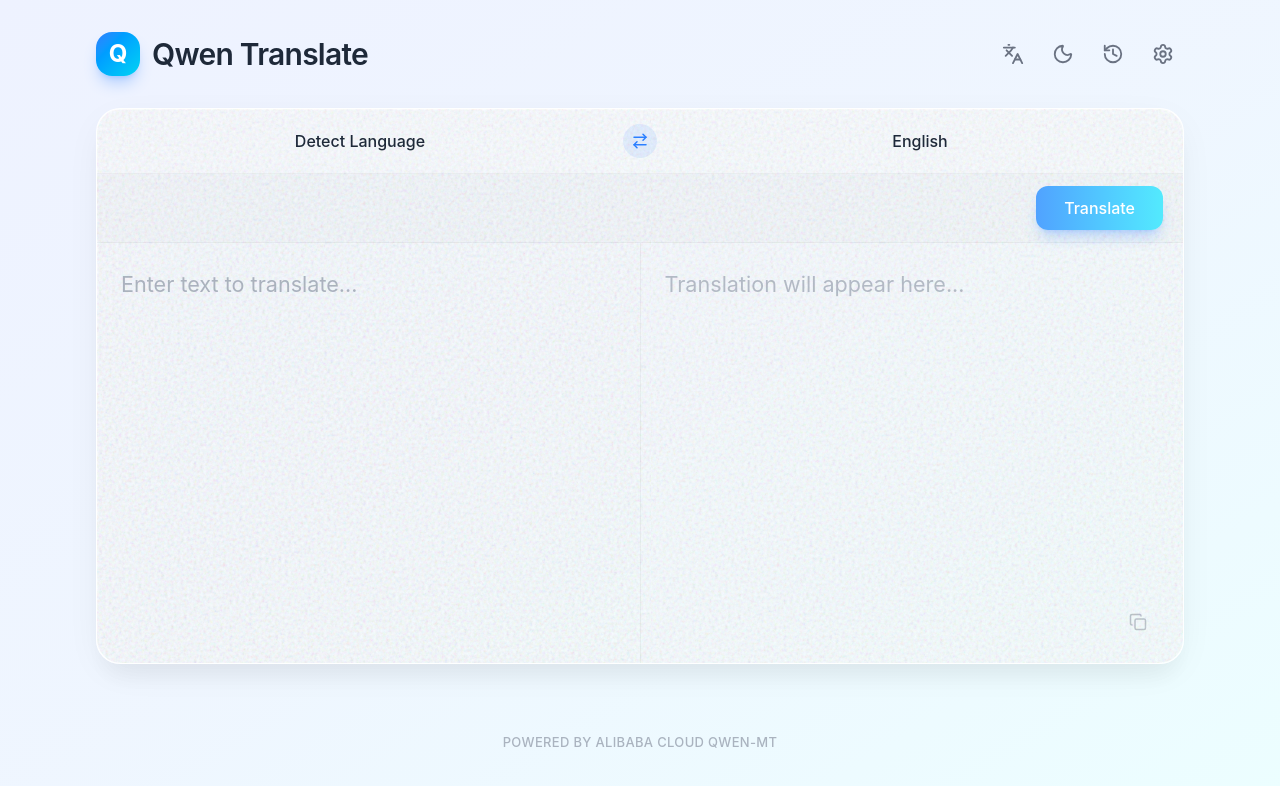
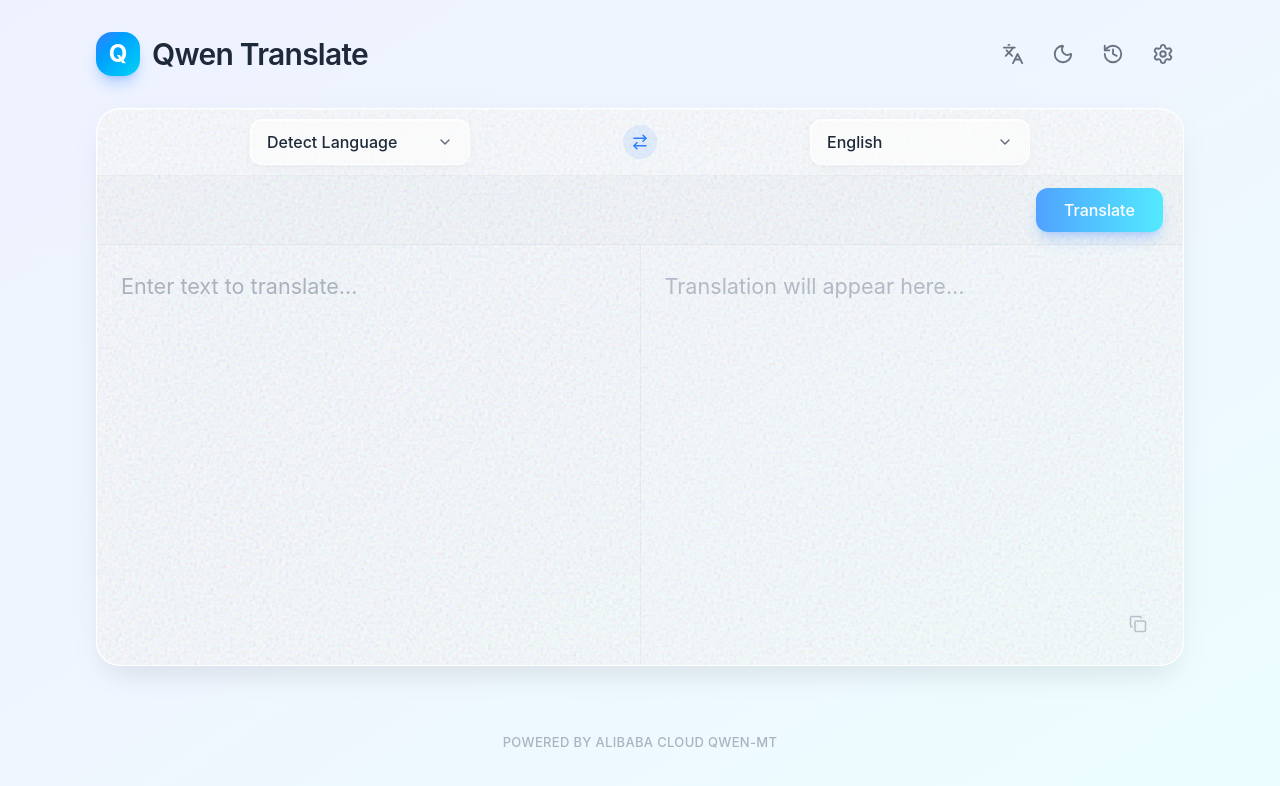
Before and after one commit to peregrinewang/Qwen-Translate, a React (Vite) app: page / in a window 1280 px wide. Shown: the top 786 px of the page. Built offline with nearby package versions, Linux system fonts and the light colour scheme.

Commit message:
feat: implement settings modal with glossary, memory, and domain configuration support

```diff
--- a/src/App.tsx
+++ b/src/App.tsx
@@ -1,4 +1,4 @@
-import React, { useState, useEffect } from 'react';
+import React, { useState, useEffect, useCallback, memo } from 'react';
 import { Settings, History, ArrowRightLeft, Copy, Check, AlertCircle, Loader2, X, Sun, Moon, Languages } from 'lucide-react';
 import { motion, AnimatePresence } from 'motion/react';
 import { languages } from './lib/languages';
@@ -6,7 +6,25 @@
 import { useLocalStorage } from './hooks/useLocalStorage';
 import { SettingsModal } from './components/SettingsModal';
 import { HistorySidebar, HistoryItem } from './components/HistorySidebar';
+import { VellumSelect } from './components/VellumSelect';
 import { i18n } from './lib/i18n';
+
+const BackgroundBlobs = memo(function BackgroundBlobs() {
+  return (
+    <div className="fixed inset-0 overflow-hidden pointer-events-none -z-10 bg-transparent flex justify-center items-center">
+      <motion.div
+        animate={{ x: [0, 30, -20, 0], y: [0, -40, 20, 0] }}
+        transition={{ duration: 15, ease: 'easeInOut', repeat: Infinity }}
+        className="absolute top-[-5%] left-[-5%] w-[45vw] h-[45vw] rounded-full bg-blue-500/15 dark:bg-blue-600/10 blur-[100px] md:blur-[140px] transform-gpu will-change-transform"
+      />
+      <motion.div
+        animate={{ x: [0, -30, 20, 0], y: [0, 40, -10, 0] }}
+        transition={{ duration: 18, ease: 'easeInOut', repeat: Infinity }}
+        className="absolute bottom-[-10%] right-[-10%] w-[50vw] h-[50vw] rounded-full bg-cyan-400/20 dark:bg-cyan-500/10 blur-[100px] md:blur-[140px] transform-gpu will-change-transform"
+      />
+    </div>
+  );
+});
 
 export default function App() {
   const [uiLang, setUiLang] = useLocalStorage<'en' | 'zh'>('qwen_ui_lang', 'en');
@@ -113,32 +131,24 @@
     }
   };
 
-  const handleRestoreHistory = (item: HistoryItem) => {
+  const handleRestoreHistory = useCallback((item: HistoryItem) => {
     setSourceLang(item.sourceLang);
     setTargetLang(item.targetLang);
     setInputText(item.inputText);
     setOutputText(item.outputText);
     setIsHistoryOpen(false);
-  };
+  }, [setSourceLang, setTargetLang, setInputText, setOutputText]);
+
+  const closeSettings = useCallback(() => setIsSettingsOpen(false), []);
+  const closeHistory = useCallback(() => setIsHistoryOpen(false), []);
+  const clearHistory = useCallback(() => setHistory([]), [setHistory]);
 
   const getLangName = (lang: any) => uiLang === 'zh' && lang.nameZh ? lang.nameZh : lang.name;
 
   return (
     <div className="min-h-screen bg-gradient-to-br from-indigo-50 via-blue-50 to-cyan-50 dark:from-slate-950 dark:via-slate-900 dark:to-indigo-950 text-gray-900 dark:text-gray-100 font-sans selection:bg-blue-300/40 dark:selection:bg-blue-500/40 transition-colors duration-500 flex flex-col items-center">
 
-      {/* Dynamic Ambient Background Blobs */}
-      <div className="fixed inset-0 overflow-hidden pointer-events-none -z-10 bg-transparent flex justify-center items-center">
-        <motion.div
-          animate={{ x: [0, 30, -20, 0], y: [0, -40, 20, 0] }}
-          transition={{ duration: 15, ease: 'easeInOut', repeat: Infinity }}
-          className="absolute top-[-5%] left-[-5%] w-[45vw] h-[45vw] rounded-full bg-blue-500/15 dark:bg-blue-600/10 blur-[100px] md:blur-[140px]"
-        />
-        <motion.div
-          animate={{ x: [0, -30, 20, 0], y: [0, 40, -10, 0] }}
-          transition={{ duration: 18, ease: 'easeInOut', repeat: Infinity }}
-          className="absolute bottom-[-10%] right-[-10%] w-[50vw] h-[50vw] rounded-full bg-cyan-400/20 dark:bg-cyan-500/10 blur-[100px] md:blur-[140px]"
-        />
-      </div>
+      <BackgroundBlobs />
 
       <div className="relative w-full max-w-6xl mx-auto px-4 py-8 sm:px-6 lg:px-8 flex flex-col flex-1">
 
@@ -187,17 +197,13 @@
             {/* Language Selectors Bar */}
             <div className="flex items-center justify-between px-3 py-2.5 border-b border-black/[0.04] dark:border-white/[0.08] bg-white/[0.15] dark:bg-black/[0.15]">
               <div className="flex-1 flex justify-center">
-                <select
+                <VellumSelect
                   value={sourceLang}
-                  onChange={(e) => setSourceLang(e.target.value)}
-                  className="bg-transparent text-gray-800 dark:text-gray-200 font-medium px-4 py-2.5 rounded-xl hover:bg-black/[0.03] dark:hover:bg-white/[0.05] focus:outline-none focus:ring-2 focus:ring-blue-500/30 appearance-none cursor-pointer text-center w-full max-w-[220px] transition-colors"
-                >
-                  {languages.map((lang) => (
-                    <option key={`src-${lang.code}`} value={lang.code} className="text-gray-900 bg-white dark:bg-gray-800">
-                      {getLangName(lang)}
-                    </option>
-                  ))}
-                </select>
+                  onChange={(val) => setSourceLang(val)}
+                  className="w-full max-w-[220px]"
+                  buttonClassName="bg-transparent text-gray-800 dark:text-gray-200 px-4 py-2.5 text-center"
+                  options={languages.map((lang) => ({ value: lang.code, label: getLangName(lang) }))}
+                />
               </div>
 
               <motion.button
@@ -212,17 +218,13 @@
               </motion.button>
 
               <div className="flex-1 flex justify-center">
-                <select
+                <VellumSelect
                   value={targetLang}
-                  onChange={(e) => setTargetLang(e.target.value)}
-                  className="bg-transparent text-gray-800 dark:text-gray-200 font-medium px-4 py-2.5 rounded-xl hover:bg-black/[0.03] dark:hover:bg-white/[0.05] focus:outline-none focus:ring-2 focus:ring-blue-500/30 appearance-none cursor-pointer text-center w-full max-w-[220px] transition-colors"
-                >
-                  {languages.filter(l => l.code !== 'auto').map((lang) => (
-                    <option key={`tgt-${lang.code}`} value={lang.code} className="text-gray-900 bg-white dark:bg-gray-800">
-                      {getLangName(lang)}
-                    </option>
-                  ))}
-                </select>
+                  onChange={(val) => setTargetLang(val)}
+                  className="w-full max-w-[220px]"
+                  buttonClassName="bg-transparent text-gray-800 dark:text-gray-200 px-4 py-2.5 text-center"
+                  options={languages.filter(l => l.code !== 'auto').map((lang) => ({ value: lang.code, label: getLangName(lang) }))}
+                />
               </div>
             </div>
 
@@ -352,7 +354,7 @@
 
       <SettingsModal
         isOpen={isSettingsOpen}
-        onClose={() => setIsSettingsOpen(false)}
+        onClose={closeSettings}
         apiKey={apiKey}
         setApiKey={setApiKey}
         model={model}
@@ -372,9 +374,9 @@
 
       <HistorySidebar
         isOpen={isHistoryOpen}
-        onClose={() => setIsHistoryOpen(false)}
+        onClose={closeHistory}
         history={history}
-        onClear={() => setHistory([])}
+        onClear={clearHistory}
         onRestore={handleRestoreHistory}
         t={t}
         uiLang={uiLang}
--- a/src/components/HistorySidebar.tsx
+++ b/src/components/HistorySidebar.tsx
@@ -1,4 +1,4 @@
-import React from 'react';
+import React, { memo } from 'react';
 import { X, Trash2, Clock } from 'lucide-react';
 import { motion, AnimatePresence } from 'motion/react';
 import { languages } from '../lib/languages';
@@ -22,7 +22,7 @@
   uiLang: 'en' | 'zh';
 }
 
-export function HistorySidebar({ isOpen, onClose, history, onClear, onRestore, t, uiLang }: HistorySidebarProps) {
+export const HistorySidebar = memo(function HistorySidebar({ isOpen, onClose, history, onClear, onRestore, t, uiLang }: HistorySidebarProps) {
   const getLangName = (code: string) => {
     const lang = languages.find(l => l.code === code);
     if (!lang) return code;
@@ -98,4 +98,4 @@
       )}
     </AnimatePresence>
   );
-}
+});
--- /dev/null
+++ b/src/components/VellumSelect.tsx
@@ -0,0 +1,76 @@
+import React, { useState, useRef, useEffect } from 'react';
+import { motion, AnimatePresence } from 'motion/react';
+import { ChevronDown } from 'lucide-react';
+
+export interface Option {
+  value: string;
+  label: string;
+}
+
+export interface VellumSelectProps {
+  value: string;
+  onChange: (val: string) => void;
+  options: Option[];
+  className?: string; // Appears on the container
+  buttonClassName?: string; // Appears on the button
+}
+
+export function VellumSelect({ value, onChange, options, className = '', buttonClassName = '' }: VellumSelectProps) {
+  const [isOpen, setIsOpen] = useState(false);
+  const containerRef = useRef<HTMLDivElement>(null);
+
+  useEffect(() => {
+    function handleClickOutside(event: MouseEvent) {
+      if (containerRef.current && !containerRef.current.contains(event.target as Node)) {
+        setIsOpen(false);
+      }
+    }
+    document.addEventListener('mousedown', handleClickOutside);
+    return () => document.removeEventListener('mousedown', handleClickOutside);
+  }, []);
+
+  const selectedLabel = options.find(o => o.value === value)?.label || value;
+
+  return (
+    <div className={`relative inline-block ${className}`} ref={containerRef}>
+      <button
+        type="button"
+        onClick={() => setIsOpen(!isOpen)}
+        className={`flex items-center justify-between gap-2 vellum-sm font-medium rounded-xl hover:bg-black/[0.03] dark:hover:bg-white/[0.05] focus:outline-none focus:ring-2 focus:ring-blue-500/30 transition-colors w-full ${buttonClassName}`}
+      >
+        <span className="truncate">{selectedLabel}</span>
+        <ChevronDown className={`w-4 h-4 opacity-70 transition-transform shrink-0 ${isOpen ? 'rotate-180' : ''}`} />
+      </button>
+
+      <AnimatePresence>
+        {isOpen && (
+          <motion.div
+            initial={{ opacity: 0, y: -10, scale: 0.95 }}
+            animate={{ opacity: 1, y: 0, scale: 1 }}
+            exit={{ opacity: 0, y: -10, scale: 0.95 }}
+            transition={{ duration: 0.15, ease: "easeOut" }}
+            className="absolute z-[100] w-full min-w-max mt-2 vellum flex flex-col p-2.5 top-full left-0 max-h-64 overflow-y-auto shadow-2xl"
+          >
+            {options.map((opt) => (
+              <button
+                key={opt.value}
+                type="button"
+                onClick={() => {
+                  onChange(opt.value);
+                  setIsOpen(false);
+                }}
+                className={`text-left px-3.5 py-2.5 rounded-lg text-sm font-medium transition-colors w-full mb-1 last:mb-0 ${
+                  opt.value === value
+                    ? 'bg-blue-500/10 text-blue-600 dark:text-blue-400'
+                    : 'text-gray-700 dark:text-gray-300 hover:bg-black/5 dark:hover:bg-white/10'
+                }`}
+              >
+                {opt.label}
+              </button>
+            ))}
+          </motion.div>
+        )}
+      </AnimatePresence>
+    </div>
+  );
+}
--- a/src/hooks/useLocalStorage.ts
+++ b/src/hooks/useLocalStorage.ts
@@ -1,4 +1,4 @@
-import { useState, useEffect } from 'react';
+import { useState, useEffect, useCallback } from 'react';
 
 export function useLocalStorage<T>(key: string, initialValue: T) {
   const [storedValue, setStoredValue] = useState<T>(() => {
@@ -11,15 +11,17 @@
     }
   });
 
-  const setValue = (value: T | ((val: T) => T)) => {
+  const setValue = useCallback((value: T | ((val: T) => T)) => {
     try {
-      const valueToStore = value instanceof Function ? value(storedValue) : value;
-      setStoredValue(valueToStore);
-      window.localStorage.setItem(key, JSON.stringify(valueToStore));
+      setStoredValue((prev) => {
+        const valueToStore = value instanceof Function ? value(prev) : value;
+        window.localStorage.setItem(key, JSON.stringify(valueToStore));
+        return valueToStore;
+      });
     } catch (error) {
       console.error(error);
     }
-  };
+  }, [key]);
 
   return [storedValue, setValue] as const;
 }
--- a/src/index.css
+++ b/src/index.css
@@ -75,10 +75,35 @@
   box-shadow: var(--glass-shadow), var(--glass-shadow-inner);
   border-radius: 1.5rem;
   transition: all 0.4s cubic-bezier(0.4, 0, 0.2, 1);
+  will-change: transform, backdrop-filter;
+  transform: translateZ(0);
 }
 
 .vellum:hover {
   background: var(--glass-surface-hover);
+}
+
+/* Vellum variant for small UI elements like Selects */
+.vellum-sm {
+  isolation: isolate;
+  background: var(--glass-surface);
+  backdrop-filter: blur(20px) saturate(150%);
+  -webkit-backdrop-filter: blur(20px) saturate(150%);
+  border: 1px solid var(--glass-border);
+  box-shadow: 0 4px 15px -3px rgba(0, 0, 0, 0.05), var(--glass-shadow-inner);
+  border-radius: 0.75rem;
+  transition: all 0.3s ease;
+  will-change: transform, backdrop-filter;
+  transform: translateZ(0);
+}
+
+.vellum-sm:hover {
+  background: var(--glass-surface-hover);
+}
+
+select option {
+  padding: 10px 12px;
+  margin: 4px 0;
 }
 
 /* Noise overlay for organic texture */
@@ -99,6 +124,8 @@
 .glow-btn {
   position: relative;
   z-index: 1;
+  will-change: transform;
+  transform: translateZ(0);
 }
 .glow-btn::before {
   content: '';
```
Also changed, not shown: src/components/SettingsModal.tsx (+24 -19 lines).
